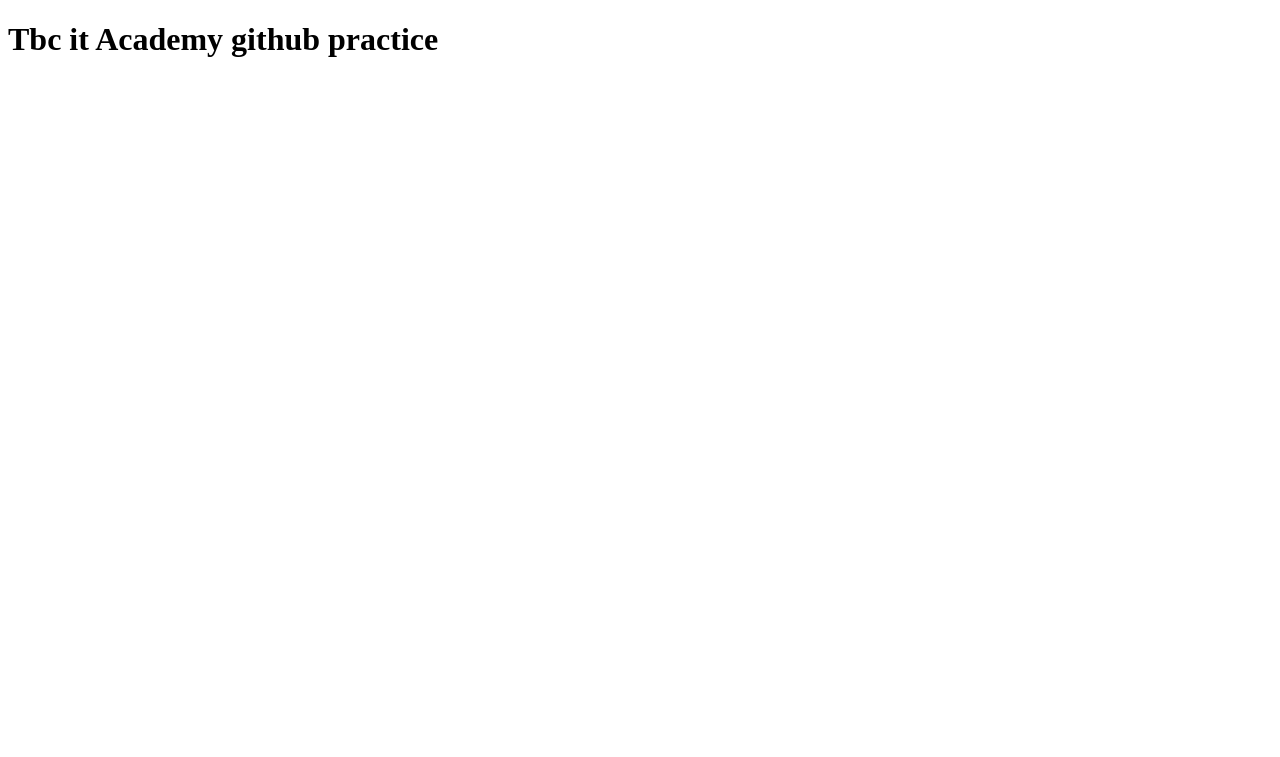
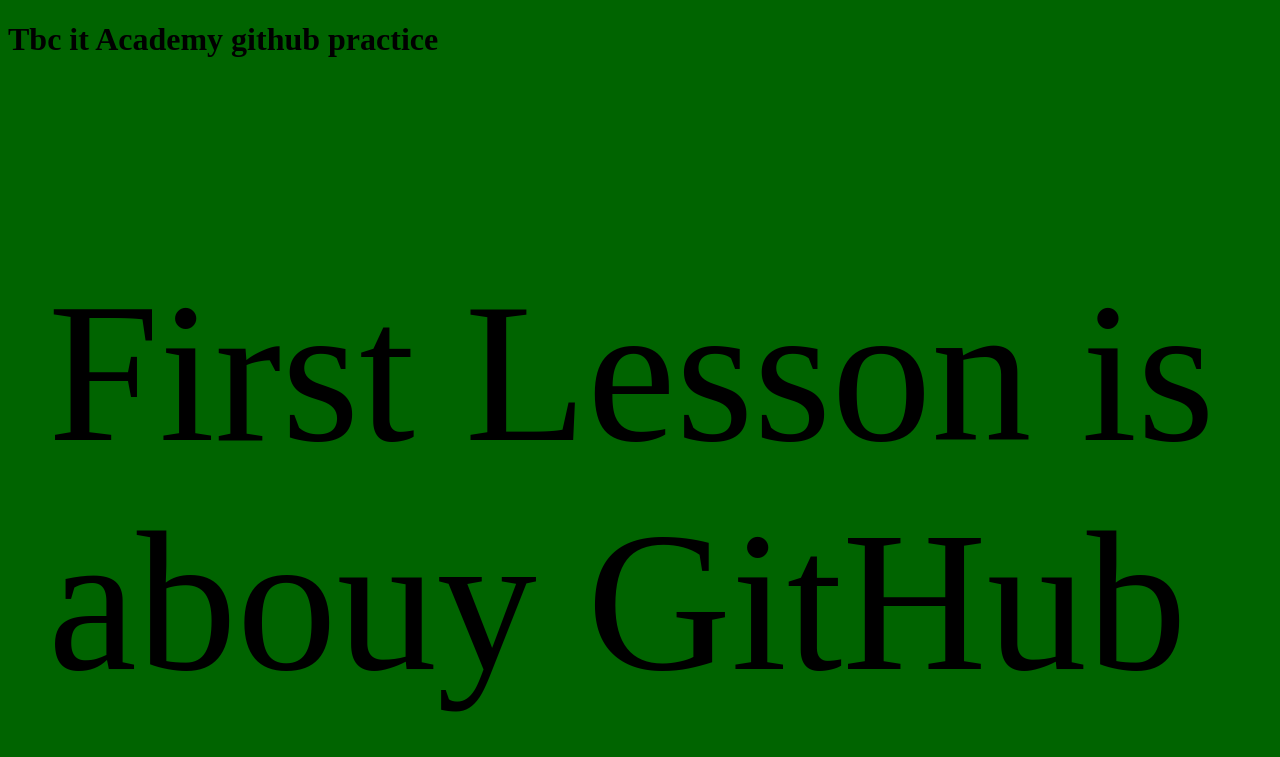
Before and after one commit to TeonaAn/TBCITACADEMY, a plain HTML site: page index.html in a window 1280 px wide. Shown: the top 757 px of the page. Drawn offline with Linux system fonts and the light colour scheme.

Commit message:
created index.js and mod. index.html

```diff
--- a/index.html
+++ b/index.html
@@ -5,9 +5,14 @@
     <meta http-equiv="X-UA-Compatible" content="IE=edge" />
     <meta name="viewport" content="width=device-width, initial-scale=1.0" />
     <title>Document</title>
+    <link rel="stylesheet" href="style.css">
+    <script defer src="index.js"></script>
   </head>
   <body>
     <h1>Tbc it Academy github practice</h1>
+    <ul>
+      <li>First Lesson is abouy GitHub and how it words</li>
+    </ul>
     <p></p>
   </body>
 </html>
--- /dev/null
+++ b/index.js
@@ -0,0 +1,2 @@
+document.querySelector('body').style.background = 'darkgreen';
+document.querySelector('ul').style.fontSize = 200 + 'px';
```
